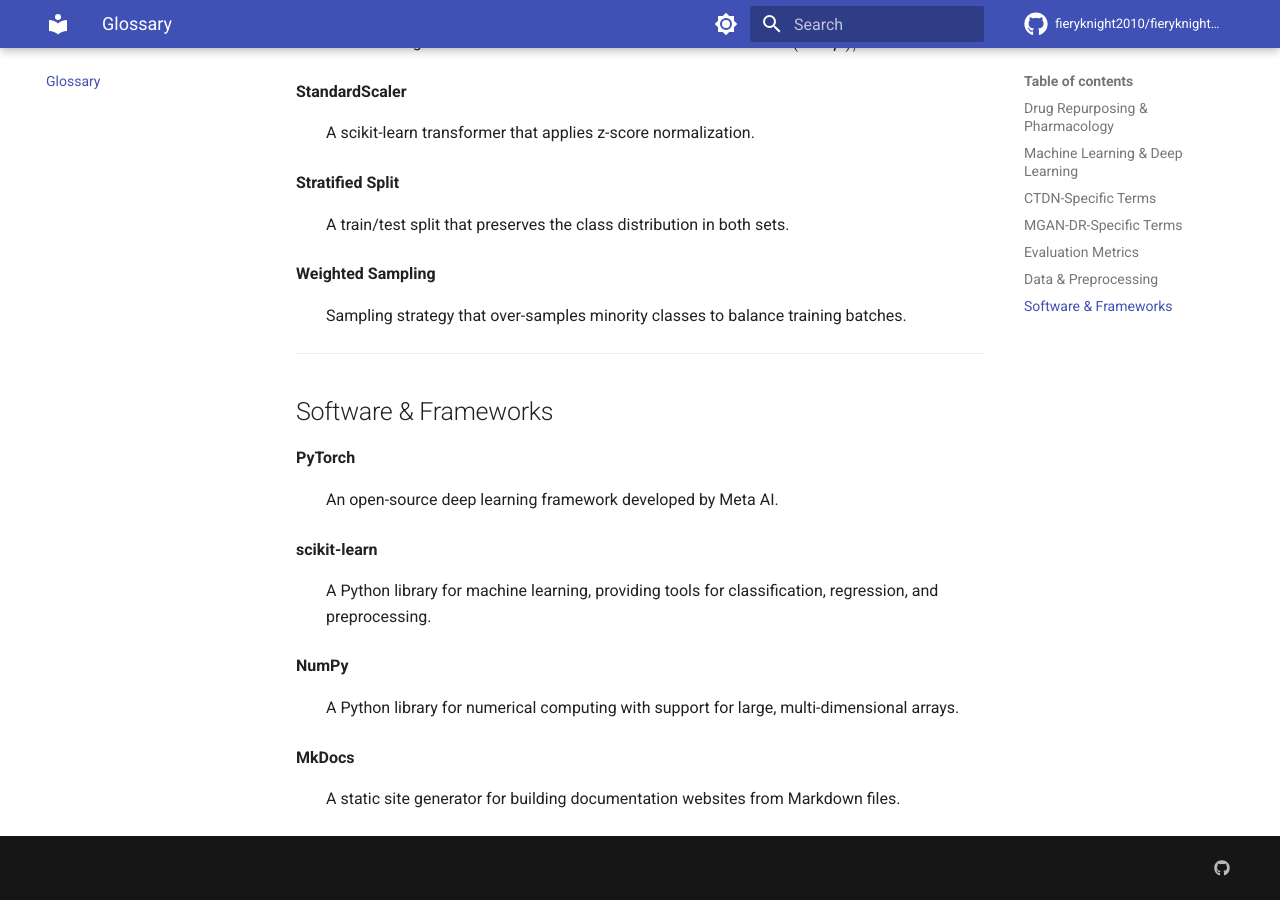
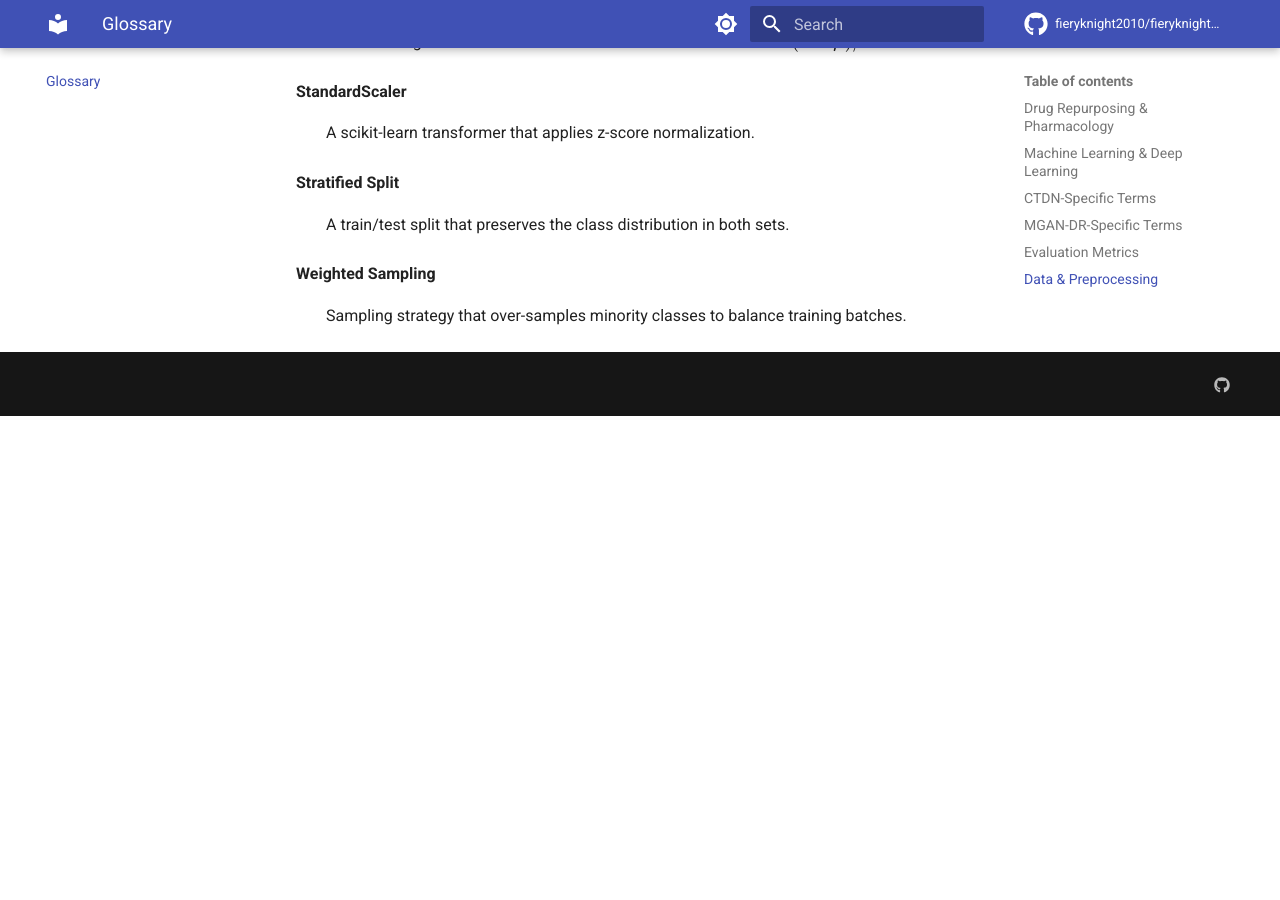
Before and after one commit to FieryKnight2010/fieryknight2010.github.io, an MkDocs documentation site: the page built from docs/glossary.md, in a window 1280 px wide and 900 px high, scrolled down 4826 px. Built offline with MkDocs 1.6.1 and Material for MkDocs 9.7.7, drawn with Linux system fonts in a browser that asks for light colours; comment, search, counter and statistics services are not loaded; after the commit the page ends 5242 px from its top, so only the background shows below that.

Commit message:
Remove Software & Frameworks section from glossary

```diff
--- a/docs/glossary.md
+++ b/docs/glossary.md
@@ -148,19 +148,3 @@ Where:
 
 **Weighted Sampling**
 :   Sampling strategy that over-samples minority classes to balance training batches.
-
----
-
-## Software & Frameworks
-
-**PyTorch**
-:   An open-source deep learning framework developed by Meta AI.
-
-**scikit-learn**
-:   A Python library for machine learning, providing tools for classification, regression, and preprocessing.
-
-**NumPy**
-:   A Python library for numerical computing with support for large, multi-dimensional arrays.
-
-**MkDocs**
-:   A static site generator for building documentation websites from Markdown files.
```
